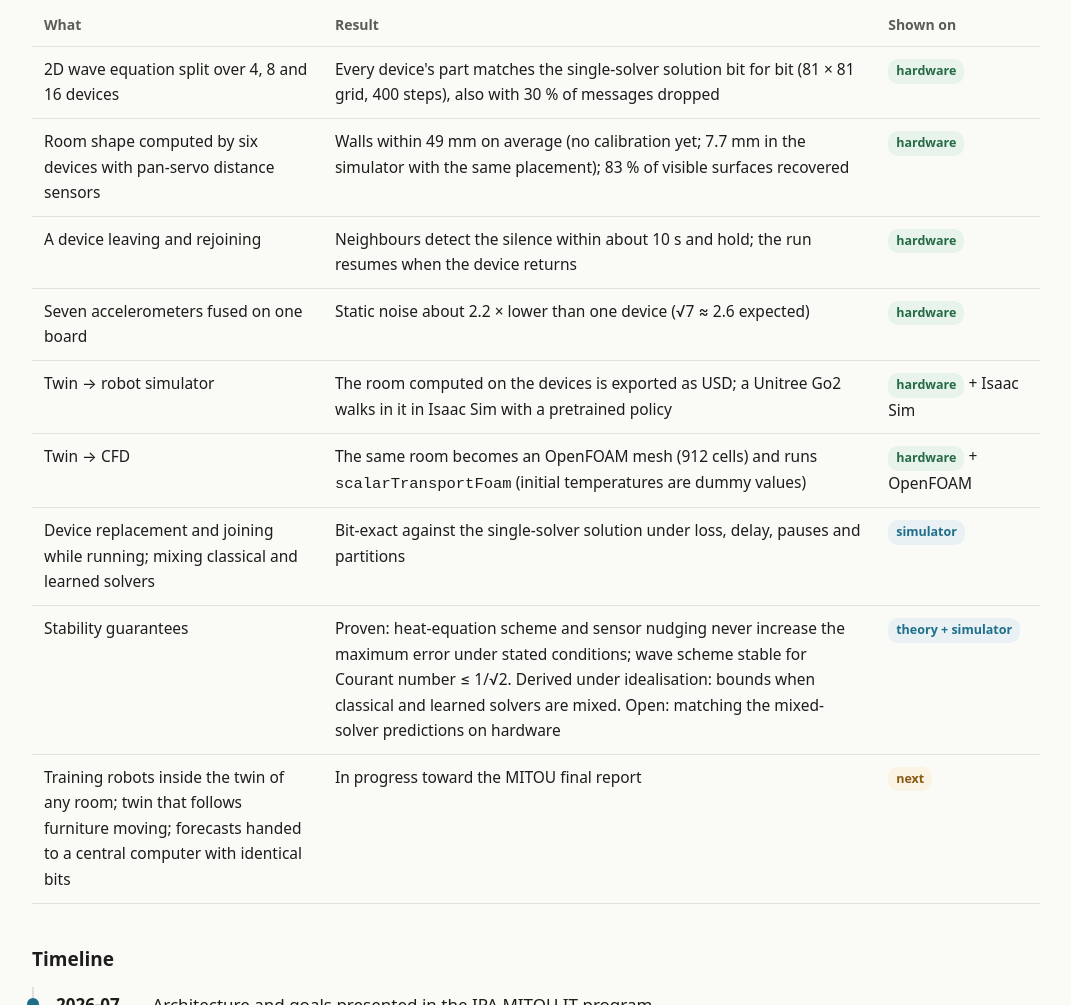
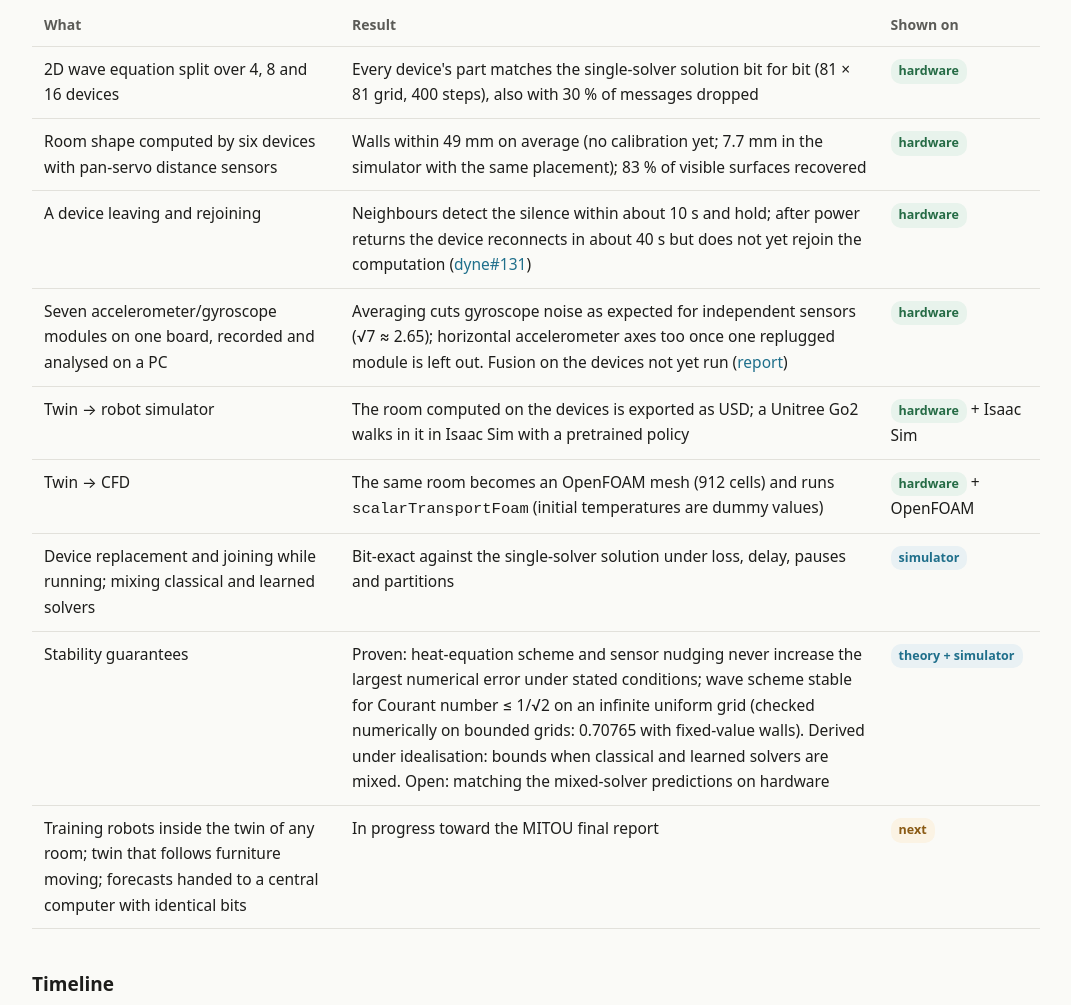
Before and after one commit to physical-edge-native/physical-edge-native.github.io, a plain HTML site: page index.html in a window 1280 px wide. Shown: the part 4645-5650 px from the top of the page, without its empty margins (104-1175 px from the left). Drawn offline with Linux system fonts and the light colour scheme.

Commit message:
Align "Where we are" with Dyne's status and limits (#6)
Reword four claims to match Dyne's documentation (dyne main, 6477015):
- a device that returns reconnects but does not yet rejoin the
  computation (status.md, dyne#131);
- the seven IMU modules were recorded and analysed on a PC; on-device
  fusion was not run (results/imu-2026-11-21.md);
- the heat and nudging results bound the largest numerical error, as
  defined in theory.md and pena-meta's glossary;
- the wave scheme limit 1/sqrt(2) is for an infinite uniform grid;
  bounded grids were checked numerically (0.70765 with fixed walls).

Co-Authored-By: Claude Opus 5.5 <noreply@anthropic.com>
Claude-Session: https://claude.ai/code/session_01299EmZxS1mekbzKgK2d57o

```diff
--- a/index.html
+++ b/index.html
@@ -208,12 +208,12 @@ footer{border-top:1px solid var(--line);margin-top:72px;padding-top:20px;padding
       <tr><th>What</th><th>Result</th><th>Shown on</th></tr>
       <tr><td>2D wave equation split over 4, 8 and 16 devices</td><td>Every device's part matches the single-solver solution bit for bit (81 × 81 grid, 400 steps), also with 30 % of messages dropped</td><td><span class="tag hw">hardware</span></td></tr>
       <tr><td>Room shape computed by six devices with pan-servo distance sensors</td><td>Walls within 49 mm on average (no calibration yet; 7.7 mm in the simulator with the same placement); 83 % of visible surfaces recovered</td><td><span class="tag hw">hardware</span></td></tr>
-      <tr><td>A device leaving and rejoining</td><td>Neighbours detect the silence within about 10 s and hold; the run resumes when the device returns</td><td><span class="tag hw">hardware</span></td></tr>
-      <tr><td>Seven accelerometers fused on one board</td><td>Static noise about 2.2 × lower than one device (√7 ≈ 2.6 expected)</td><td><span class="tag hw">hardware</span></td></tr>
+      <tr><td>A device leaving and rejoining</td><td>Neighbours detect the silence within about 10 s and hold; after power returns the device reconnects in about 40 s but does not yet rejoin the computation (<a href="https://github.com/physical-edge-native/dyne/issues/131">dyne#131</a>)</td><td><span class="tag hw">hardware</span></td></tr>
+      <tr><td>Seven accelerometer/gyroscope modules on one board, recorded and analysed on a PC</td><td>Averaging cuts gyroscope noise as expected for independent sensors (√7 ≈ 2.65); horizontal accelerometer axes too once one replugged module is left out. Fusion on the devices not yet run (<a href="https://physical-edge-native.github.io/dyne/results/imu-2026-11-21/">report</a>)</td><td><span class="tag hw">hardware</span></td></tr>
       <tr><td>Twin → robot simulator</td><td>The room computed on the devices is exported as USD; a Unitree Go2 walks in it in Isaac Sim with a pretrained policy</td><td><span class="tag hw">hardware</span> + Isaac Sim</td></tr>
       <tr><td>Twin → CFD</td><td>The same room becomes an OpenFOAM mesh (912 cells) and runs <code>scalarTransportFoam</code> (initial temperatures are dummy values)</td><td><span class="tag hw">hardware</span> + OpenFOAM</td></tr>
       <tr><td>Device replacement and joining while running; mixing classical and learned solvers</td><td>Bit-exact against the single-solver solution under loss, delay, pauses and partitions</td><td><span class="tag sim">simulator</span></td></tr>
-      <tr><td>Stability guarantees</td><td>Proven: heat-equation scheme and sensor nudging never increase the maximum error under stated conditions; wave scheme stable for Courant number ≤ 1/√2. Derived under idealisation: bounds when classical and learned solvers are mixed. Open: matching the mixed-solver predictions on hardware</td><td><span class="tag sim">theory + simulator</span></td></tr>
+      <tr><td>Stability guarantees</td><td>Proven: heat-equation scheme and sensor nudging never increase the largest numerical error under stated conditions; wave scheme stable for Courant number ≤ 1/√2 on an infinite uniform grid (checked numerically on bounded grids: 0.70765 with fixed-value walls). Derived under idealisation: bounds when classical and learned solvers are mixed. Open: matching the mixed-solver predictions on hardware</td><td><span class="tag sim">theory + simulator</span></td></tr>
       <tr><td>Training robots inside the twin of any room; twin that follows furniture moving; forecasts handed to a central computer with identical bits</td><td>In progress toward the MITOU final report</td><td><span class="tag next">next</span></td></tr>
     </table></div>
     <h3>Timeline</h3>
```
